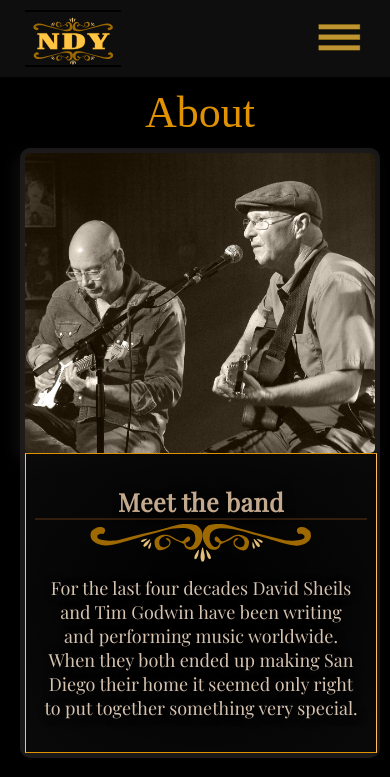
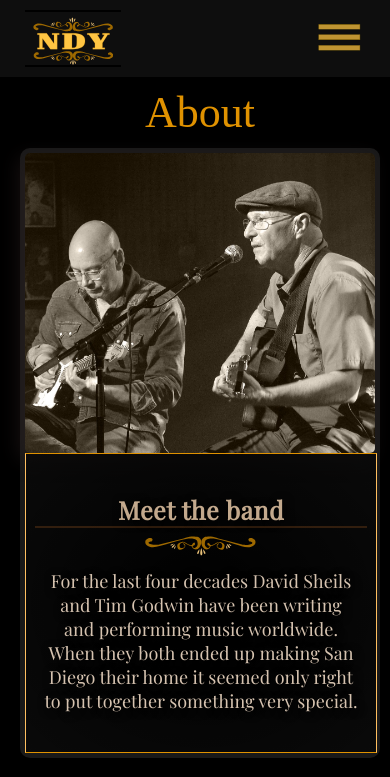
Before and after one commit to carlyMhayter/neverDieYoung, a Next.js app: page /about in a window 390 px wide. Shown: the top 777 px of the page. Built offline with nearby package versions, Linux system fonts and the light colour scheme; a web font is replaced by a local one.

Commit message:
about mobile styling

```diff
--- a/mobileStyling.css
+++ b/mobileStyling.css
@@ -168,4 +168,9 @@
   #longDisplay {
     display: none;
   }
+
+  .scroll-img {
+    margin: 5px 0px 0px 0px;
+    height: 20px;
+  }
 }
```
